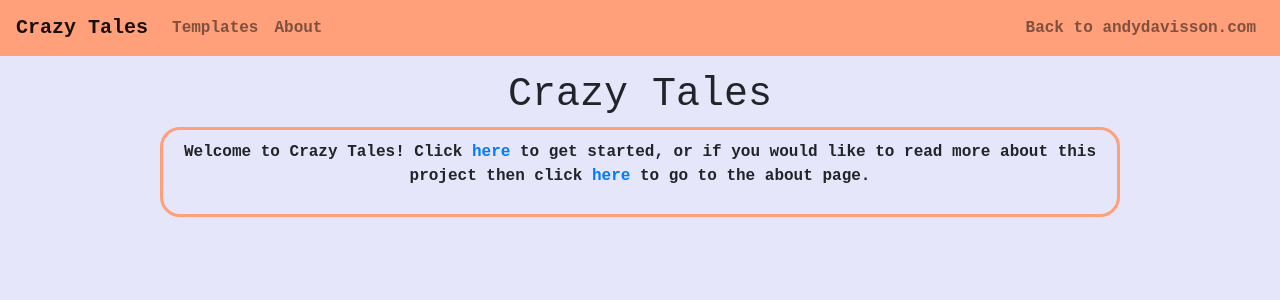
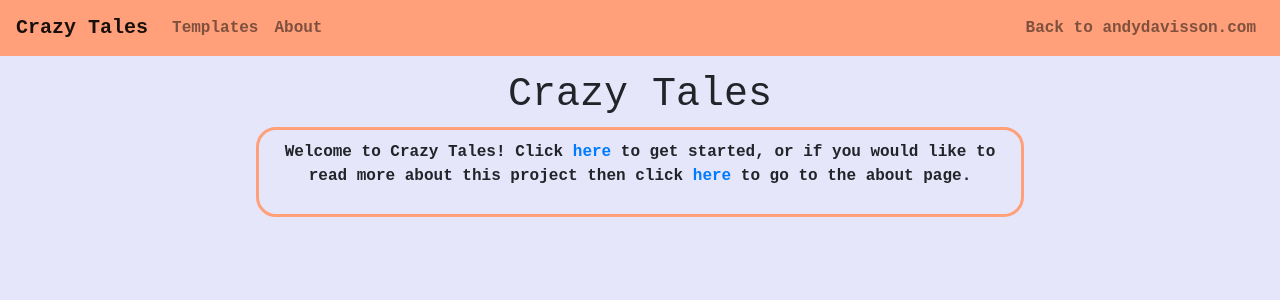
Before and after one commit to adavisson/crazy-tales, a React (Create React App) app: page / in a window 1280 px wide. Shown: the top 300 px of the page. Built offline with nearby package versions, Linux system fonts and the light colour scheme.

Commit message:
Added flex for homepage

```diff
--- a/src/components/Home.js
+++ b/src/components/Home.js
@@ -2,12 +2,12 @@ import React from 'react';
 
 const Home = () => {
   return (
-    <>
+    <div className="home">
       <h1>Crazy Tales</h1>
       <div className="story">
         <p>Welcome to Crazy Tales! Click <a href="/templates">here</a> to get started, or if you would like to read more about this project then click <a href="/about">here</a> to go to the about page.</p>
       </div>
-    </>
+    </div>
   );
 }
 
--- a/src/index.css
+++ b/src/index.css
@@ -25,13 +25,21 @@ code {
   border-color: lightsalmon;
 }
 
+.home {
+  display: flex;
+  flex-flow: column nowrap;
+  justify-content: flex-start;
+  align-items: center;
+  margin: auto;
+}
+
 .form-control {
   border-color: lightsalmon;
 }
 
 .story {
   display: inline-block;
-  width: 75%;
+  width: 60%;
   border: 3px solid #ffa07a;
   border-radius: 20px;
   padding: 10px;
@@ -46,3 +54,9 @@ code {
   display: inline-block;
   width: 85%;
 }
+
+@media only screen and (max-width: 900px){
+  .story {
+    width: 90%;
+  }
+}
```
